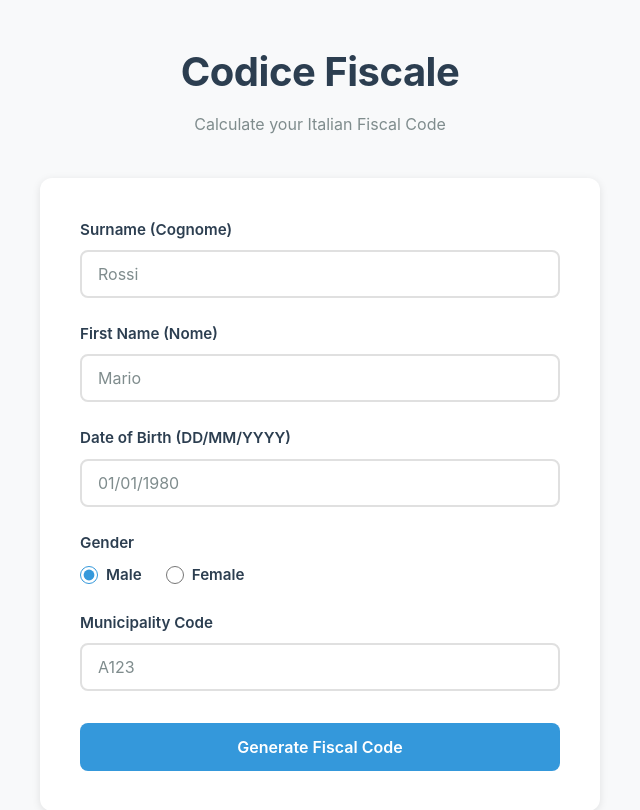
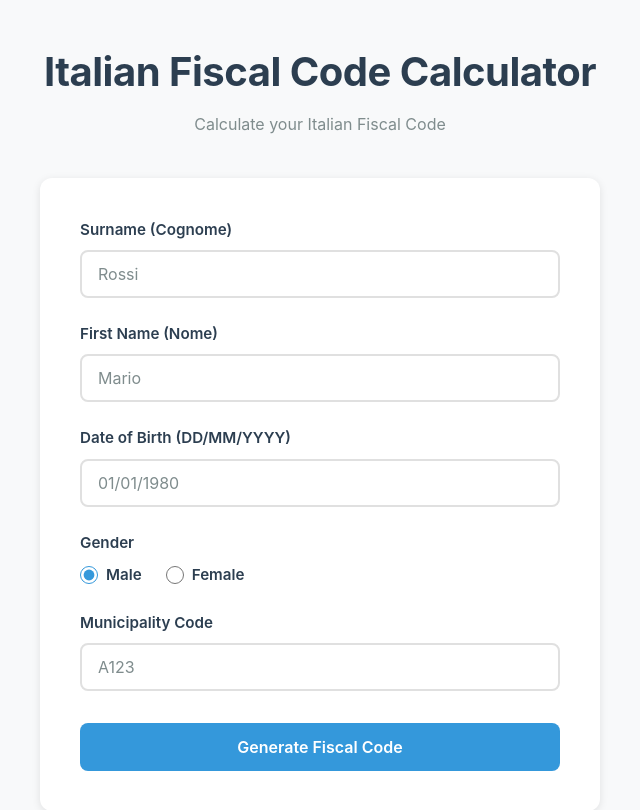
Before and after one commit to unipeano/FiscalCode, a Flask app: page / in a window 1280 px wide. Shown: the top 810 px of the page, without its empty margins (320-960 px from the left). Run offline with Flask 3, Linux system fonts and the light colour scheme.

Commit message:
Refactor title and footer in HTML for consistency and clarity; update copyToClipboard function to use class selector for button

```diff
--- a/static/script.js
+++ b/static/script.js
@@ -87,11 +87,10 @@ function copyToClipboard() {
     const code = document.getElementById('fiscalCode').textContent;
 
     navigator.clipboard.writeText(code).then(() => {
-        const btn = event.target;
+        const btn = document.querySelector('.btn-copy');
         const originalText = btn.textContent;
 
         btn.textContent = '✓ Copied!';
-        btn.style.color = '#27ae60';
 
         setTimeout(() => {
             btn.textContent = originalText;
--- a/templates/index.html
+++ b/templates/index.html
@@ -3,13 +3,13 @@
 <head>
     <meta charset="UTF-8">
     <meta name="viewport" content="width=device-width, initial-scale=1.0">
-    <title>Fiscal Code Calculator - Codice Fiscale</title>
+    <title>Italian Fiscal Code Calculator</title>
     <link rel="stylesheet" href="{{ url_for('static', filename='style.css') }}">
 </head>
 <body>
     <div class="container">
         <header class="header">
-            <h1 class="title">Codice Fiscale</h1>
+            <h1 class="title">Italian Fiscal Code Calculator</h1>
             <p class="subtitle">Calculate your Italian Fiscal Code</p>
         </header>
 
@@ -100,7 +100,7 @@
         </main>
 
         <footer class="footer">
-            <p>Italian Fiscal Code Calculator • <a href="https://github.com" target="_blank">GitHub</a></p>
+            <p>Italian Fiscal Code Calculator • <a href="https://github.com/unipeano/FiscalCode.git" target="_blank">GitHub</a></p>
         </footer>
     </div>
 
```
